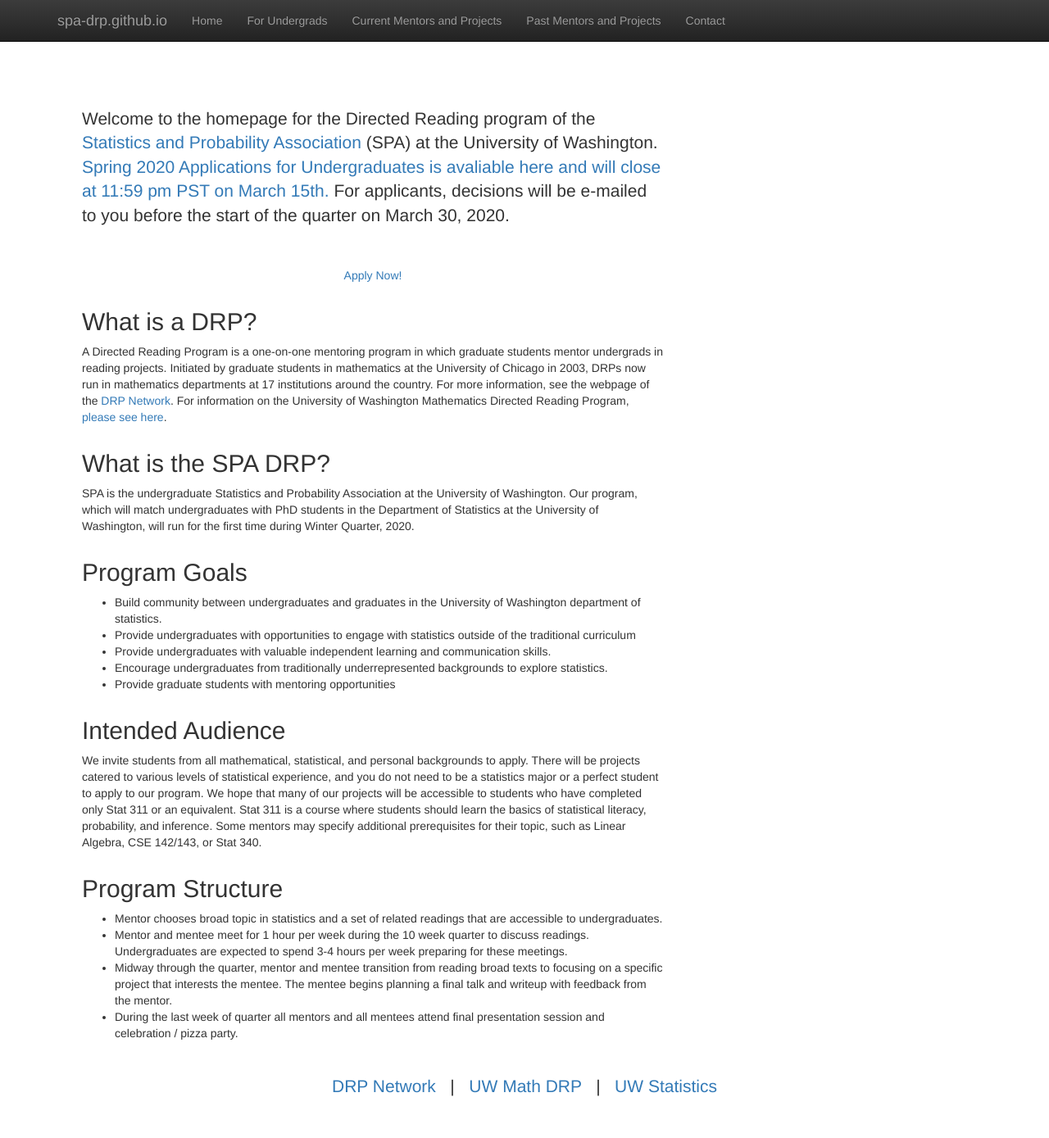
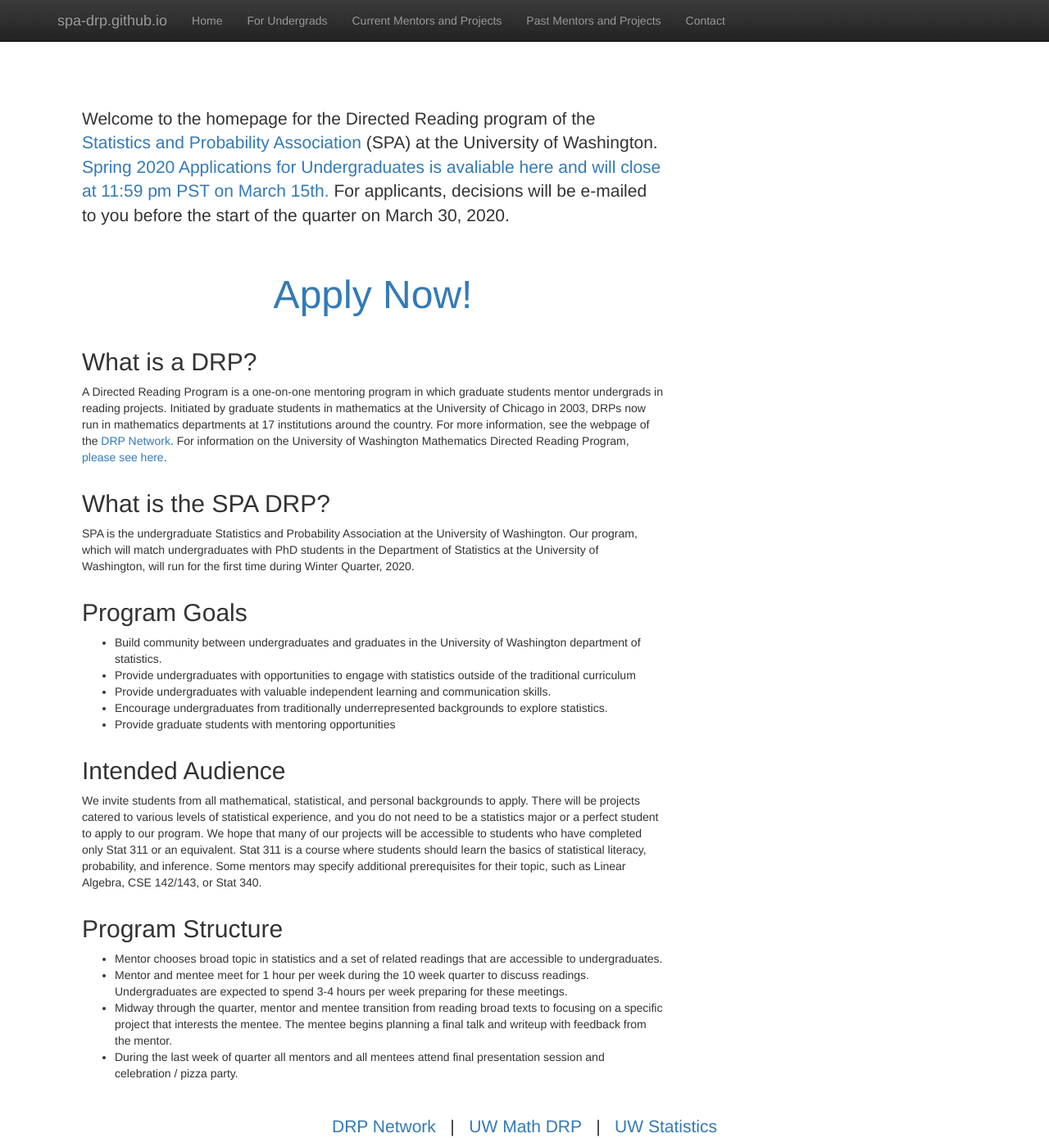
Before and after one commit to SPA-DRP/spa-drp.github.io, a Jekyll site: the page built from index.html, in a window 1280 px wide and 1389 px high. Shown: the whole window at 82% size. Built offline with Jekyll 4.4.1, drawn with Linux system fonts in a browser that asks for light colours; nearby versions of some CDN libraries; library files that are not in the unit come from our copies.

Commit message:
Increase "Apply now" button font size

```diff
--- a/index.html
+++ b/index.html
@@ -12,8 +12,10 @@
   <br>
     <br>
     <center>
+      <font size="20">
   <a href = "https://docs.google.com/forms/d/e/1FAIpQLSdxXzDu8_RMQ0wlH3cw5fXU-TiS3eMzcj0iWQMBi0abEJrSKA/viewform?usp=sf_link"> Apply Now! </a>
-    </center>
+      </font>
+        </center>
   </p>
 </div>
 
```
